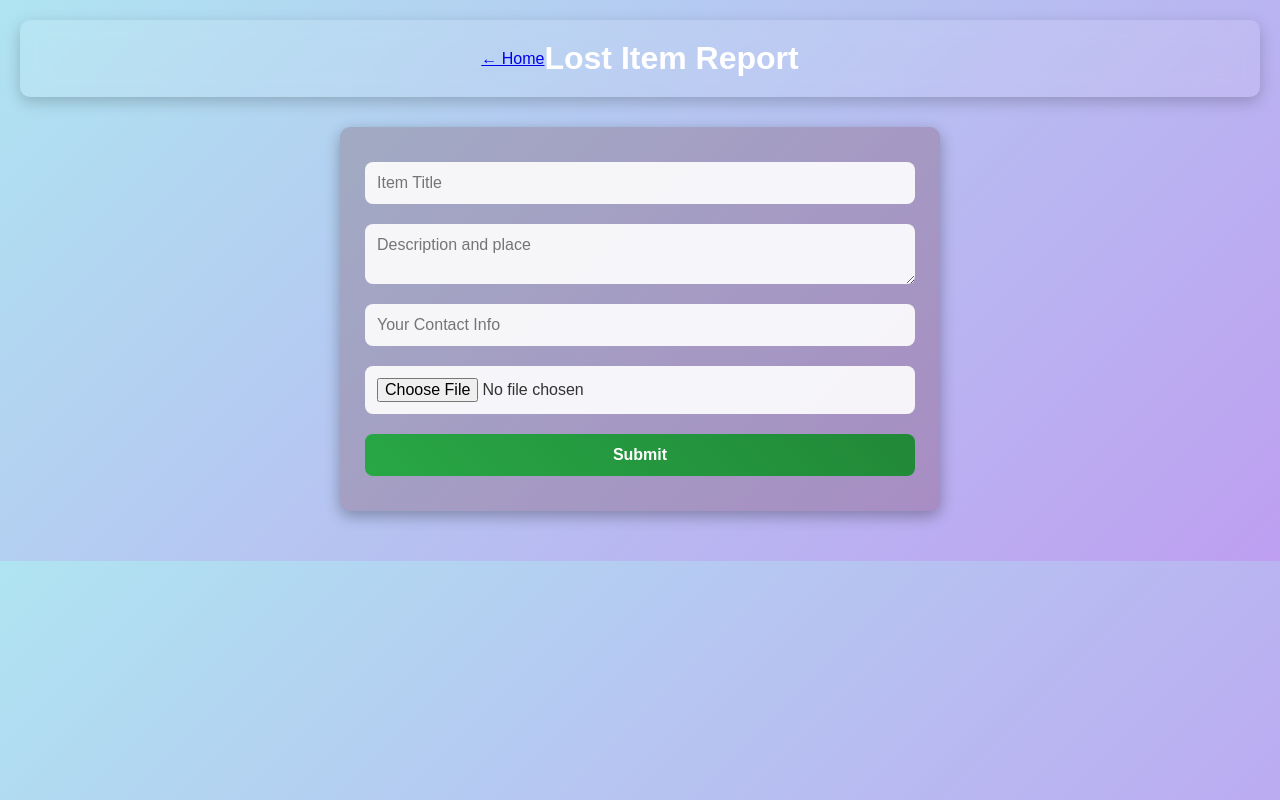
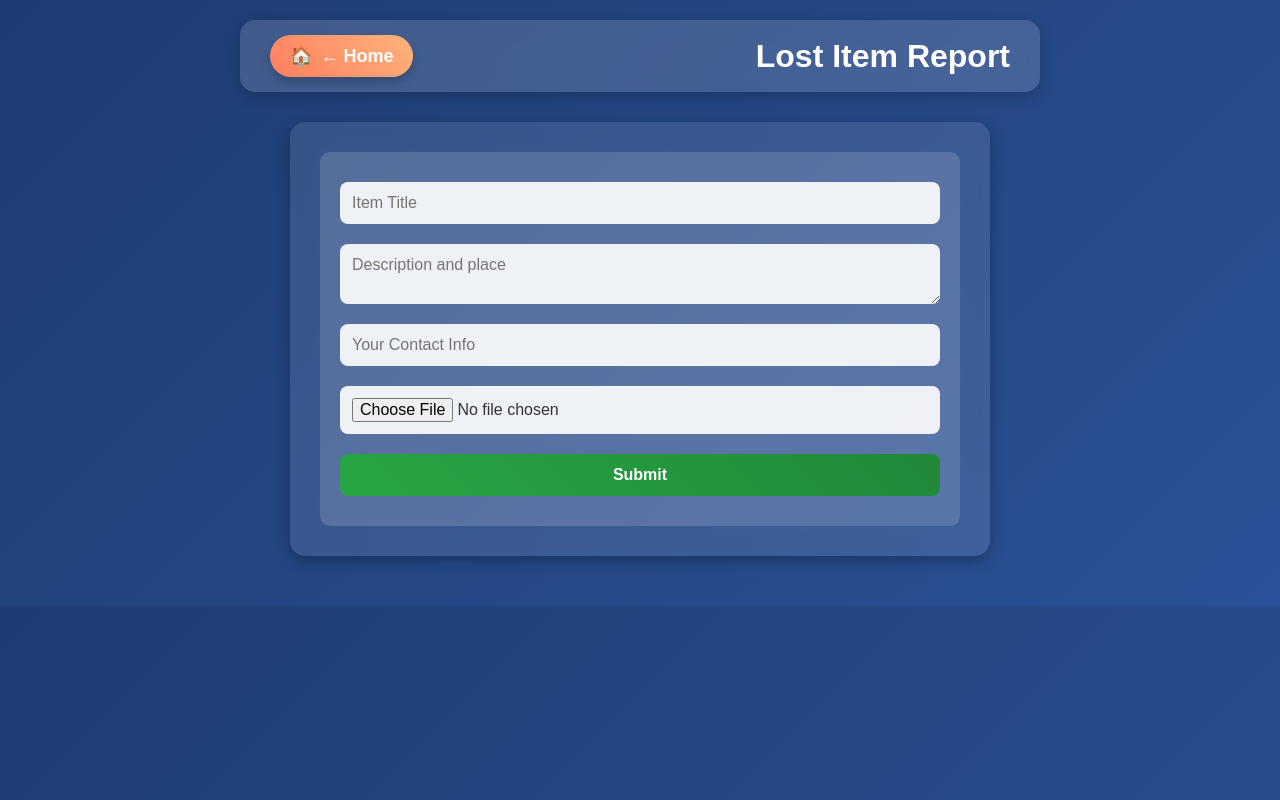
Before and after one commit to jatinjainn/Back2Me, a plain HTML site: page frontend/lost.html in a window 1280 px wide. Drawn offline with nearby package versions, Linux system fonts and the light colour scheme.

Commit message:
Update styles.css

```diff
--- a/frontend/styles.css
+++ b/frontend/styles.css
@@ -4,11 +4,12 @@
     padding: 0;
     box-sizing: border-box;
     font-family: 'Poppins', sans-serif;
+    transition: all 0.3s ease-in-out;
 }
 
 /* Body */
 body {
-    background: linear-gradient(135deg, #afe4f1, #be9ff1);
+    background: linear-gradient(135deg, #1e3c72, #2a5298);
     color: #fff;
     text-align: center;
     padding: 20px;
@@ -16,33 +17,87 @@ body {
 
 /* Header */
 header {
-    background: rgba(255, 255, 255, 0.1);
+    background: rgba(255, 255, 255, 0.15);
     backdrop-filter: blur(10px);
     color: white;
-    padding: 20px;
+    padding: 15px 30px;
     text-align: center;
     display: flex;
     align-items: center;
-    justify-content: center;
-    border-radius: 10px;
+    justify-content: space-between;
+    border-radius: 15px;
     box-shadow: 0px 5px 15px rgba(0, 0, 0, 0.2);
+    max-width: 800px;
+    margin: auto;
 }
 
-/* Logo */
-.logo {
-    width: 50px;
-    height: 50px;
-    margin-right: 10px;
+/* Home Button */
+.back-btn {
+    display: flex;
+    align-items: center;
+    text-decoration: none;
+    font-size: 18px;
+    font-weight: bold;
+    padding: 10px 20px;
+    background: linear-gradient(45deg, #ff7e5f, #feb47b);
+    color: white;
+    border-radius: 30px;
+    box-shadow: 0px 5px 10px rgba(0, 0, 0, 0.2);
+    transition: transform 0.3s ease-in-out;
+}
+
+.back-btn:hover {
+    transform: scale(1.1);
+    background: linear-gradient(45deg, #feb47b, #ff7e5f);
+}
+
+/* Home Button Icon */
+.back-btn::before {
+    content: "🏠";
+    margin-right: 8px;
 }
 
 /* Main Container */
 .container {
-    max-width: 600px;
+    max-width: 700px;
     margin: 30px auto;
-    background: rgba(91, 12, 12, 0.2);
-    padding: 25px;
+    background: rgba(255, 255, 255, 0.1);
+    backdrop-filter: blur(10px);
+    padding: 30px;
+    border-radius: 15px;
+    box-shadow: 0px 5px 15px rgba(0, 0, 0, 0.3);
+}
+
+/* Items */
+.item {
+    background: rgba(255, 255, 255, 0.9);
+    padding: 20px;
+    border-radius: 15px;
+    margin: 15px 0;
+    box-shadow: 0px 5px 15px rgba(0, 0, 0, 0.2);
+    text-align: left;
+    color: #333;
+    display: flex;
+    align-items: center;
+    gap: 20px;
+}
+
+/* Item Image */
+.item img {
+    width: 80px;
+    height: 80px;
     border-radius: 10px;
-    box-shadow: 0px 5px 15px rgba(0, 0, 0, 0.3);
+    object-fit: cover;
+}
+
+/* Item Details */
+.item-content {
+    flex-grow: 1;
+}
+
+.item h3 {
+    margin-bottom: 8px;
+    color: #1e3c72;
 }
 
 /* Buttons */
@@ -55,7 +110,7 @@ header {
 .btn {
     display: block;
     padding: 12px;
-    background: linear-gradient(45deg, #ce2e54, #ff4b2b);
+    background: linear-gradient(45deg, #f857a6, #ff5858);
     color: white;
     text-decoration: none;
     border-radius: 8px;
@@ -68,7 +123,7 @@ header {
 
 .btn:hover {
     transform: scale(1.05);
-    background: linear-gradient(45deg, #ff4b2b, #ff416c);
+    background: linear-gradient(45deg, #ff5858, #f857a6);
 }
 
 /* Forms */
@@ -76,6 +131,9 @@ form {
     display: flex;
     flex-direction: column;
     text-align: left;
+    background: rgba(255, 255, 255, 0.15);
+    padding: 20px;
+    border-radius: 10px;
 }
 
 input, textarea, select, button {
@@ -96,7 +154,6 @@ button {
     color: white;
     cursor: pointer;
     font-weight: bold;
-    transition: 0.3s;
 }
 
 button:hover {
@@ -104,16 +161,18 @@ button:hover {
     background: linear-gradient(45deg, #218838, #28a745);
 }
 
-/* Items */
-.item {
-    background: rgba(255, 255, 255, 0.9);
-    padding: 20px;
-    border-radius: 10px;
-    margin: 15px 0;
-    box-shadow: 0px 5px 15px rgba(0, 0, 0, 0.2);
-    text-align: left;
-    color: #333;
+/* Animations */
+@keyframes fadeIn {
+    from {
+        opacity: 0;
+        transform: translateY(-10px);
+    }
+    to {
+        opacity: 1;
+        transform: translateY(0);
+    }
 }
 
-.item h3 {
-    margin-bot
+.container, .item, header, .back-btn {
+    animation: fadeIn 0.5s ease-in-out;
+}
```
